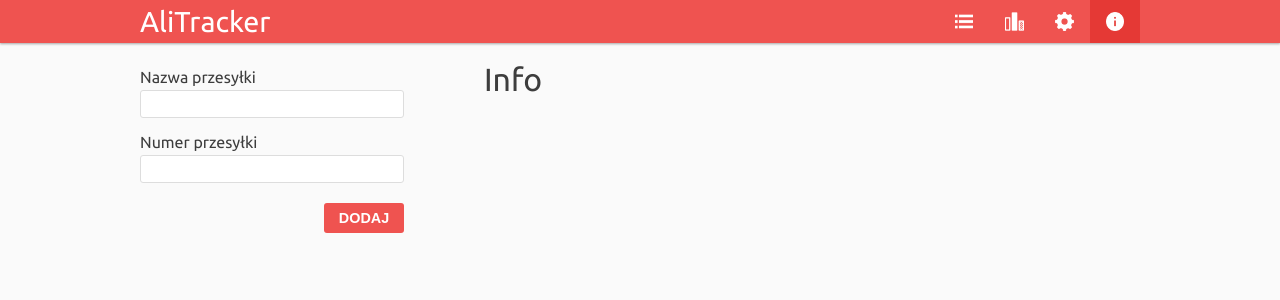
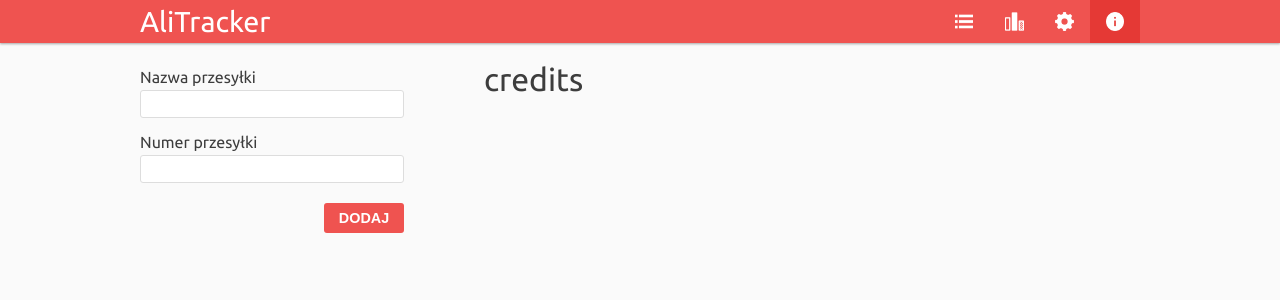
Before and after one commit to szacho/ali-tracker, a React (Create React App) app in the folder client/: page /info in a window 1280 px wide. Shown: the top 300 px of the page. Built offline with nearby package versions, Linux system fonts and the light colour scheme; no server answers.

Commit message:
Reorganize client routes

```diff
--- a/client/src/components/app.jsx
+++ b/client/src/components/app.jsx
@@ -5,7 +5,7 @@
 import styled from 'styled-components';
 import Navbar from './navbar';
 import Sidebar from './sidebar';
-import * as views from './views';
+import PackageList from './packages/packageList';
 
 class App extends Component {
   render() {
@@ -14,14 +14,15 @@
         <Navbar />
         <MainContainer>
           <Sidebar />
-          <Switch>
-            <Route exact path="/" component={views.homepage}/>
-            <Route path="/statystyki" component={views.statistics}/>
-            <Route path="/opcje" component={views.options}/>
-            <Route path="/info" component={views.info}/>
-            <Route path="/:token" component={views.tokenpage}/>
-            {/* <Route component={NoMatch}/> */}
-          </Switch>
+          <MainContent>
+            <Switch>
+              <Route exact path='/' render={() => {return <h2>introduction</h2>}} />
+              <Route exact path='/statystyki' render={() => {return <h2>stats?</h2>}} />
+              <Route exact path='/opcje' render={() => {return <h2>lista lub komunikat</h2>}} />
+              <Route exact path='/info' render={() => {return <h2>credits</h2>}} />
+              <Route path='/:token' component={PackageList} />
+            </Switch>
+          </MainContent>
         </MainContainer>
       </div>
     );
@@ -35,3 +36,9 @@
   font-size: 2rem;
   display: flex;
 `;
+
+const MainContent = styled.main`
+  width: 70%;
+  height: 100%;
+  padding: 20px 40px;
+`;
--- a/client/src/components/sidebar.jsx
+++ b/client/src/components/sidebar.jsx
@@ -1,6 +1,7 @@
 import React, { Component } from 'react';
 import styled from 'styled-components';
 import c from '../style-utils/colors';
+import { Switch, Route } from 'react-router-dom';
 
 import AddPackage from './packages/addPackageForm';
 
@@ -8,7 +9,11 @@
   render() {
     return(
       <Aside>
-        <AddPackage />
+        <Switch>
+          <Route exact path='/statystyki' render={() => {return <h2>ranking</h2>}} />
+          <Route exact path='/opcje' render={() => {return <h2>opcje</h2>}} />
+          <Route path='*' component={AddPackage} />
+        </Switch>
       </Aside>
     );
   }
--- a/client/src/components/views.jsx
+++ /dev/null
@@ -1,41 +0,0 @@
-import React from 'react';
-import styled from 'styled-components';
-import PackageList from './packages/packageList';
-
-export function homepage() {
-  return(
-    <MainContent>
-      <PackageList />
-    </MainContent>
-  );
-}
-
-export function statistics() {
-  return(
-    <MainContent>Statistics</MainContent>
-  );
-}
-
-export function options() {
-  return(
-    <MainContent>Options</MainContent>
-  );
-}
-
-export function info() {
-  return(
-    <MainContent>Info</MainContent>
-  );
-}
-
-export function tokenpage(props) {
-  return(
-    <MainContent>token: {props.match.params.token}</MainContent>
-  );
-}
-
-const MainContent = styled.main`
-  width: 70%;
-  height: 100%;
-  padding: 20px 40px;
-`;
```
